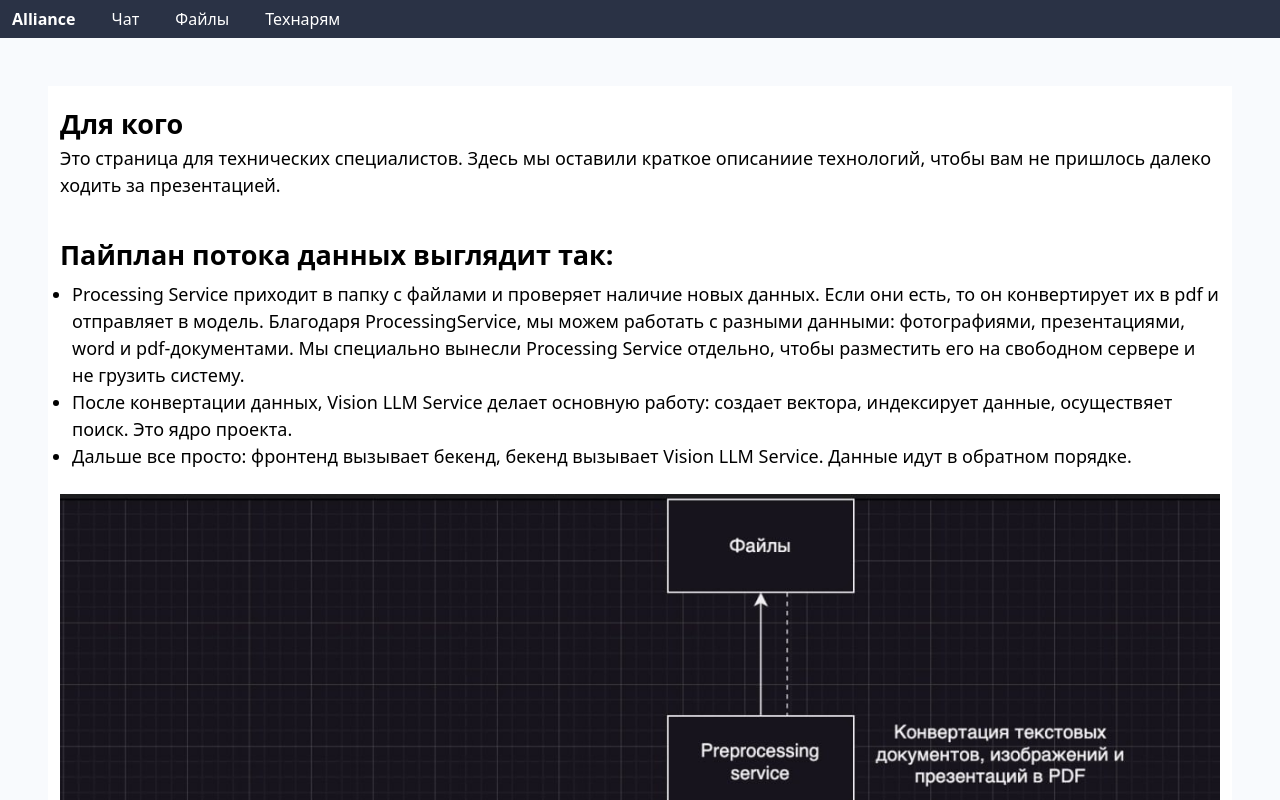
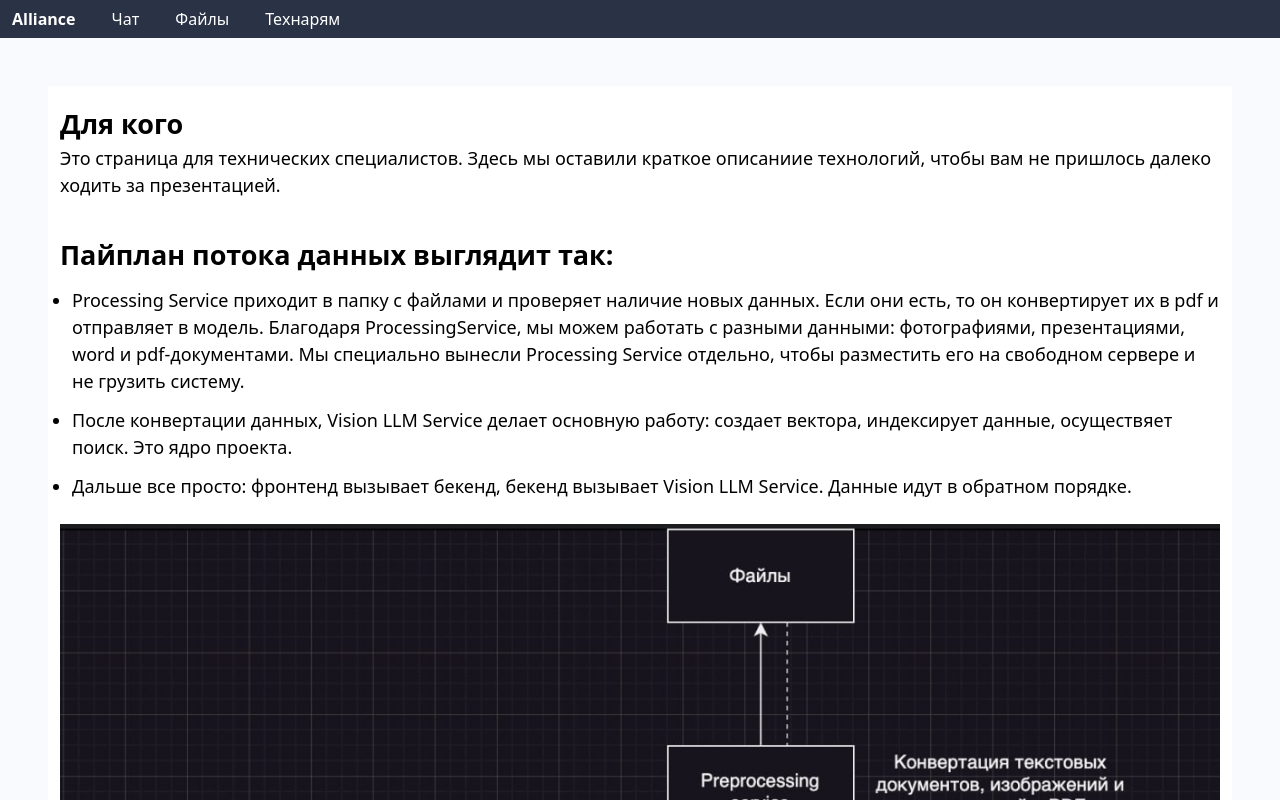
Before and after one commit to alliance-hackathon-team/alliance-nornikel, a Vue app in the folder front/: page /for-geeks in a window 1280 px wide. Shown: the top 800 px of the page. Built offline with nearby package versions, Linux system fonts and the light colour scheme; what vue3-click-away would draw is missing.

Commit message:
for geeks

```diff
--- a/front/src/views/pages/about-page.vue
+++ b/front/src/views/pages/about-page.vue
@@ -79,4 +79,8 @@
 h2{
   margin-top: 36px;
 }
+
+li{
+  margin-top: 12px;
+}
 </style>
```
